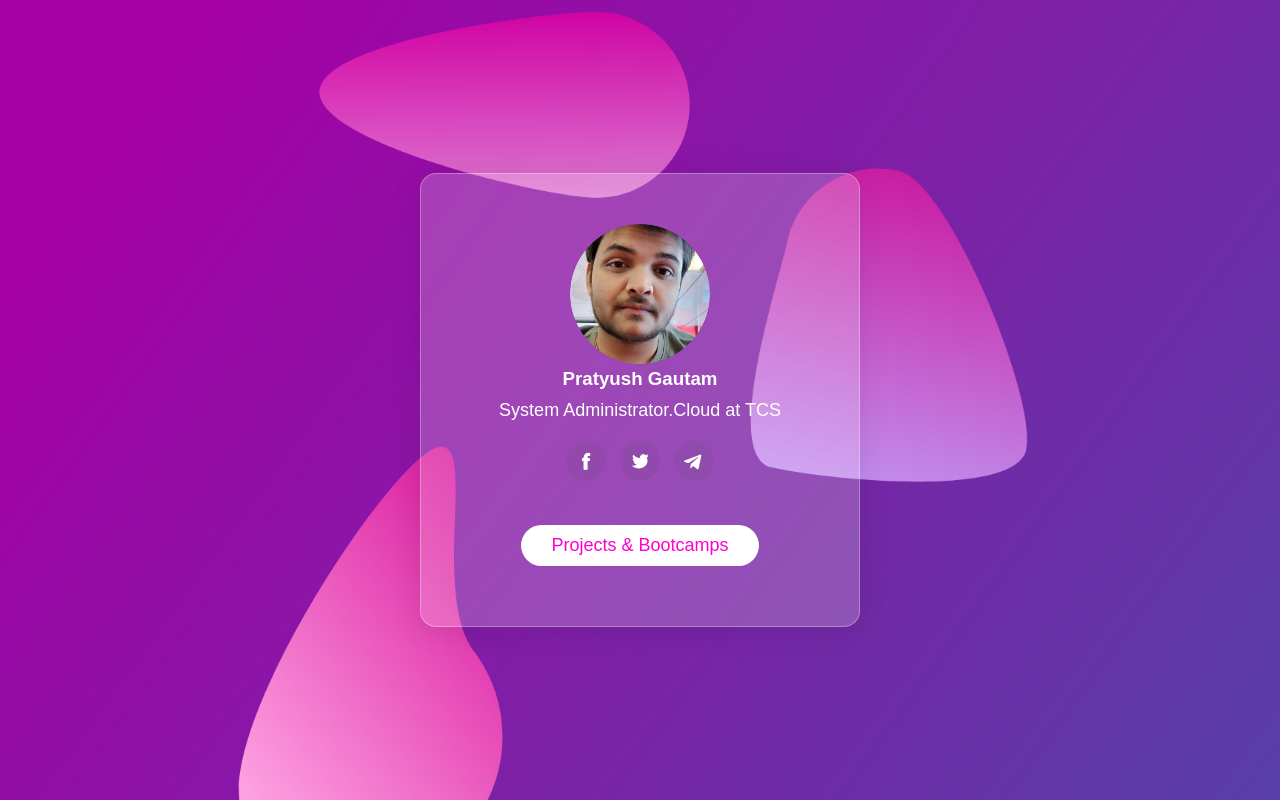
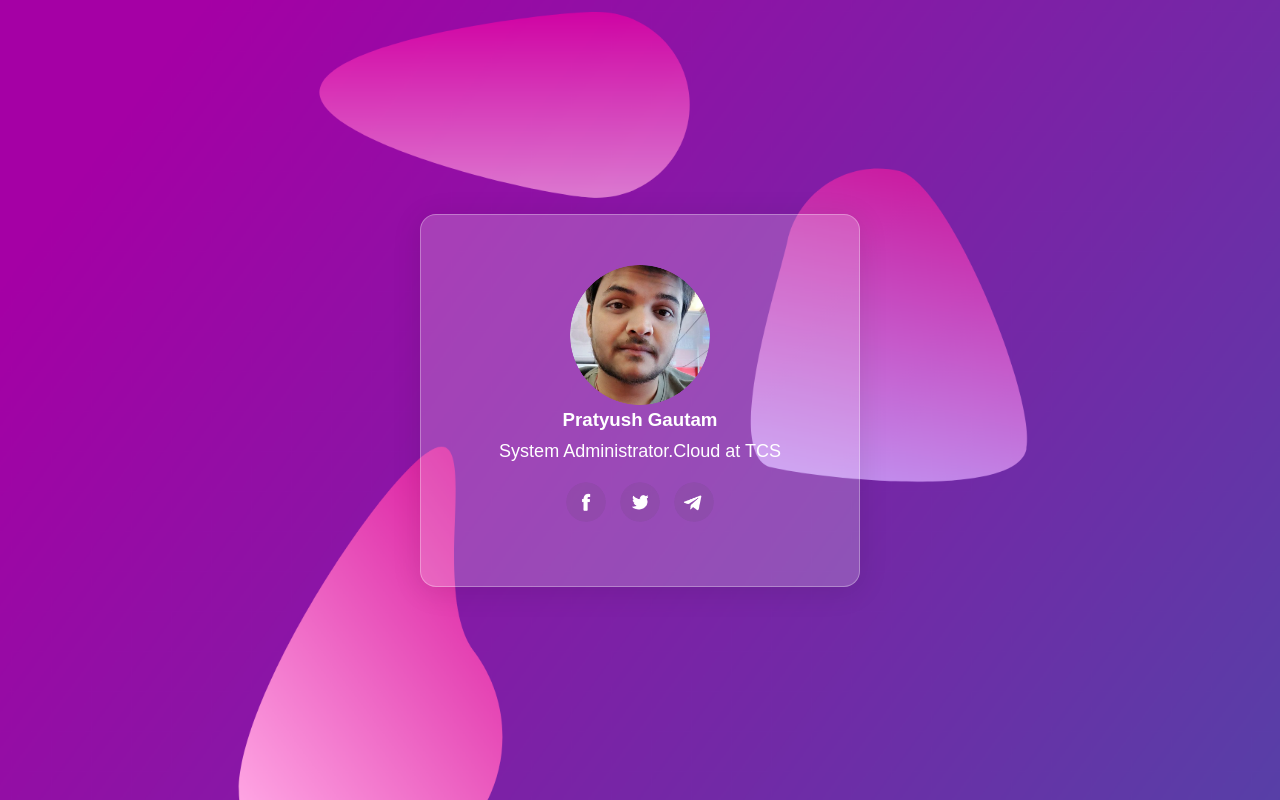
Before and after one commit to pratyushphg/MyRESUME, a plain HTML site: page about.html in a window 1280 px wide. Drawn offline with Linux system fonts and the light colour scheme.

Commit message:
Update about.html

```diff
--- a/about.html
+++ b/about.html
@@ -19,7 +19,7 @@
         <a href="https://telegram.com"><img src="telegram.png" alt=""></a>
 
       </div>
-      <a href="projects.html" class="btnn">Projects & Bootcamps</a>
+
 
       </div>
     </div>
```
